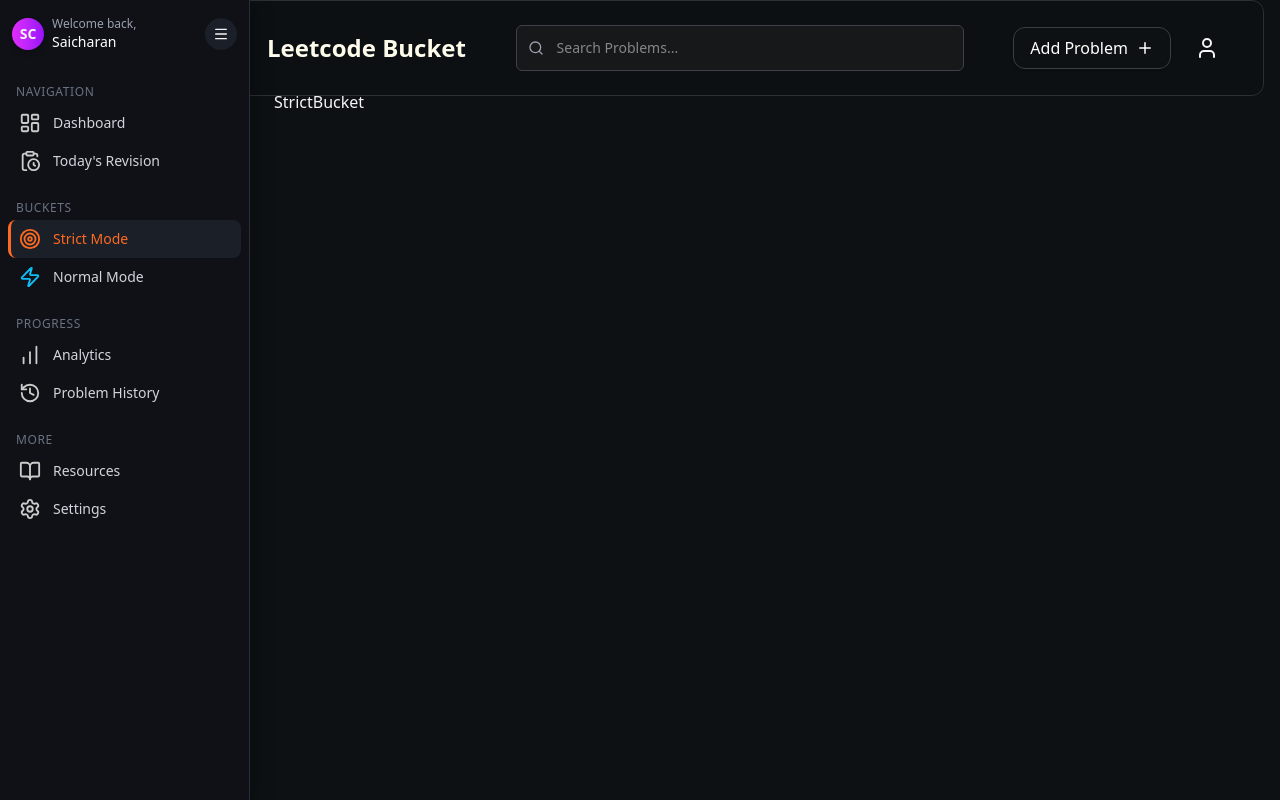
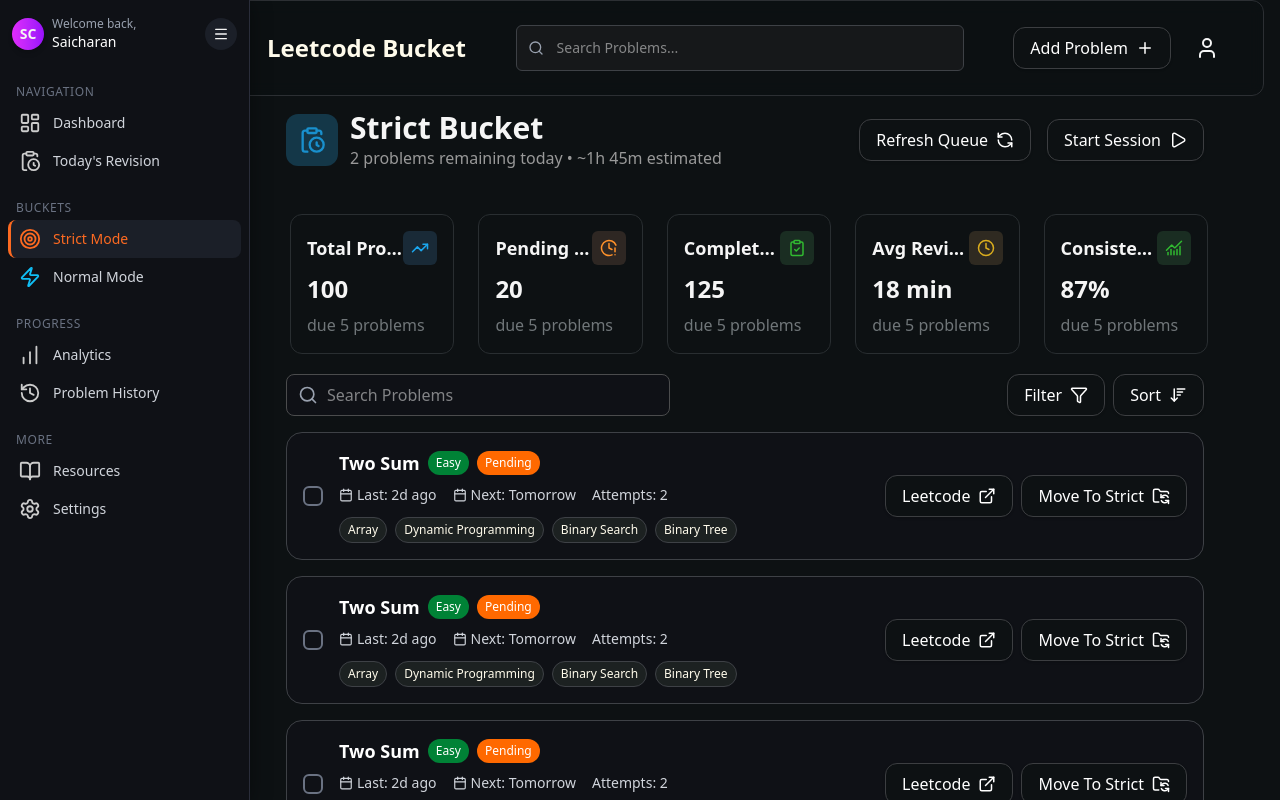
Before and after one commit to Saicharan-775/Leetcode_Bucket, a React (Vite) app: page /strict-bucket in a window 1280 px wide. Built offline with nearby package versions, Linux system fonts and the light colour scheme.

Commit message:
made strict bucket and improved problem card stylings

```diff
--- a/src/constants/constants.js
+++ b/src/constants/constants.js
@@ -13,6 +13,9 @@ import {
   CircleCheck,
   Clock,
   CircleCheckBig,
+  ClockAlert,
+  ClipboardCheck,
+  ChartNoAxesCombined,
 } from "lucide-react";
 export const reviewcards=[
   {
@@ -113,3 +116,41 @@ export const reviewcards=[
       ],
     },
   ];
+// ----------------------------------Strictcard-----------------------------
+ export const StrictCard = [
+  {
+    title: "Total Problems",
+    value: "100",
+    icons: TrendingUp,
+    bgColor: "#192a37",
+    iconColor: "#1ba6ed",
+  },
+  {
+    title: "Pending Today",
+    value: "20",
+    icons: ClockAlert,
+    bgColor: "#2e2723",
+    iconColor: "#ff922b",
+  },
+  {
+    title: "Completed",
+    value: "125",
+    icons: ClipboardCheck,
+    bgColor: "#1a2d22",
+    iconColor: "#31b931",
+  },
+  {
+    title: "Avg Review Time",
+    value: "18 min",
+    icons: Clock,
+    bgColor: "#2f2a21",
+    iconColor: "#daad1e",
+  },
+  {
+    title: "Consistency Rate",
+    value: "87%",
+    icons: ChartNoAxesCombined,
+    bgColor: "#1a2d22",
+    iconColor: "#31b931",
+  },
+];
--- a/src/index.css
+++ b/src/index.css
@@ -34,7 +34,7 @@ body {
     --popover-foreground: #f5f5f5;
 
     --primary: #f5f5f5;
-    --primary-foreground: #0d1113;
+    --primary-foreground: #101418;
 
     --secondary: #1b1e23;
     --secondary-foreground: #e6e6e6;
--- a/src/pages/StrictBucket.jsx
+++ b/src/pages/StrictBucket.jsx
@@ -1,9 +1,76 @@
-import React from 'react'
+import React from "react";
+import { StrictCard } from "../constants/constants";
+import StatCards from "../ui/StatCards";
+import { ClipboardClock, RefreshCcw, Play ,Search, Filter, SortDesc} from "lucide-react";
+import Button from "../ui/button";
+import ProblemCard from "../ui/ProblemCard";
 
 const StrictBucket = () => {
   return (
-    <div>StrictBucket</div>
-  )
-}
+    <div className="w-full px-4 md:px-6 lg:px-8 xl:px-8 mt-5 -ml-5">
+      {/* Header */}
+      <div className="flex flex-col md:flex-row justify-between items-start md:items-center gap-4 md:gap-6">
+        <div className="flex gap-3 items-center">
+          <div className="bg-[#143748] text-[#1990cd] rounded-xl p-3">
+            <ClipboardClock size={28} />
+          </div>
+          <div>
+            <h1 className="text-3xl font-semibold">Strict Bucket</h1>
+            <p className="text-[var(--muted-foreground)] text-sm md:text-base">
+              2 problems remaining today • ~1h 45m estimated
+            </p>
+          </div>
+        </div>
 
-export default StrictBucket
+        <div className="flex gap-3 md:gap-4 mt-2 md:mt-0">
+          <Button name="Refresh Queue" icon={RefreshCcw} />
+          <Button name="Start Session" icon={Play} />
+        </div>
+      </div>
+
+      {/* Stat Cards */}
+      <div className="mt-6 grid grid-cols-1 sm:grid-cols-2 md:grid-cols-3 xl:grid-cols-5 gap-4 sm:gap-6 max-w-[1600px] mx-auto">
+        {StrictCard.map((card, idx) => (
+          <StatCards
+            key={idx}
+            title={card.title}
+            value={card.value}
+            icons={card.icons}
+            bgColor={card.bgColor}
+            iconColor={card.iconColor}
+          />
+        ))}
+      </div>
+      {/* Search, filter and sort */}
+   <div className="flex items-center gap-2 mt-4">
+  <div className="relative flex-1">
+    <Search
+      size={20}
+      className="absolute left-3 top-1/2 transform -translate-y-1/2 text-gray-400 pointer-events-none"
+    />
+    <input
+      type="text"
+      placeholder="Search Problems"
+      className="bg-[var(--card)] border border-[var(--card-foreground)] w-sm rounded-lg pl-10 pr-3 py-2 focus:outline-none focus:ring-1"
+    />
+  </div>
+
+  <div className="flex gap-2">
+    <Button name="Filter" icon={Filter} />
+    <Button name="Sort" icon={SortDesc} />
+  </div>
+</div>
+    <div>
+      <ProblemCard/>
+      <ProblemCard/>
+      <ProblemCard/>
+      <ProblemCard/>
+      <ProblemCard/>
+      <ProblemCard/>
+    </div>
+
+    </div>
+  );
+};
+
+export default StrictBucket;
--- a/src/ui/ProblemCard.jsx
+++ b/src/ui/ProblemCard.jsx
@@ -1,71 +1,64 @@
 import React from "react";
-import {
-  ExternalLink,
-  FolderSync,
-  Calendar,
-} from "lucide-react";
+import { ExternalLink, FolderSync, Calendar } from "lucide-react";
 import Tags from "./Tags";
 import Button from "../ui/button";
-
+import CustomCheckbox from "../ui/checkbox";
 const ProblemCard = () => {
   return (
-    <div className="bg-[#181a21] border border-[#3e4146] w-full max-w-[1400px] rounded-2xl mt-5 flex">
+    <div className="
+      relative
+      bg-[var(--card)]
+      border border-[#3e4146]
+      rounded-2xl
+      mt-4
+      flex items-center
+      p-4
+      hover:shadow-lg hover:scale-[1.02] transition-transform duration-300
+    ">
       {/* ---------- Checkbox Section ---------- */}
-      <div className="flex items-start p-4">
-        <input
-          type="checkbox"
-          className="w-6 h-6  rounded-md border-2 mt-15 border-gray-500 cursor-pointer
-                     checked:bg-green-500 checked:border-green-500 transition-all"
-        />
+      <div className="flex-shrink-0">
+      <div className="flex-shrink-0">
+        <CustomCheckbox />
+      </div>
       </div>
 
-      {/* ---------- Main Content Section ---------- */}
-      <div className="flex-1 p-4">
-        {/* Title + Level + Status */}
-        <div className="flex items-center gap-4 mb-3">
-          <h1 className="font-bold text-lg">Two Sum</h1>
-          <span className="bg-green-800 text-white text-xs px-3 py-1 rounded-full">
+      {/* ---------- Main Content ---------- */}
+      <div className="flex-1 ml-4 flex flex-col gap-2">
+        {/* Title + Difficulty + Status */}
+        <div className="flex flex-wrap items-center gap-2">
+          <h1 className="font-semibold text-lg text-white">Two Sum</h1>
+          <span className="bg-green-700 text-white text-xs px-2 py-1 rounded-full">
             Easy
           </span>
-          <span className="bg-orange-500 text-white text-xs px-3 py-1 rounded-full">
+          <span className="bg-orange-500 text-white text-xs px-2 py-1 rounded-full">
             Pending
           </span>
         </div>
 
-        {/* Meta Info + Buttons */}
-        <div className="flex justify-between items-center mb-3">
-          {/* Left side meta */}
-          <div className="flex gap-6 text-sm text-gray-300">
-            <p className="flex items-center gap-1">
-              <Calendar size={16} /> Last: 2 days ago
-            </p>
-            <p className="flex items-center gap-1">
-              <Calendar size={16} /> Next: Tomorrow
-            </p>
-            <p className="flex items-center gap-1">Attempts: 2</p>
-          </div>
-
-          {/* Right side buttons */}
-          <div className="flex gap-3">
-            <Button name="Leetcode" icon={ExternalLink} />
-            <Button name="Move To Strict" icon={FolderSync} />
-          </div>
+        {/* Meta Info */}
+        <div className="flex flex-wrap gap-4 text-gray-300 text-sm items-center">
+          <p className="flex items-center gap-1">
+            <Calendar size={14} /> Last: 2d ago
+          </p>
+          <p className="flex items-center gap-1">
+            <Calendar size={14} /> Next: Tomorrow
+          </p>
+          <p>Attempts: 2</p>
         </div>
 
         {/* Tags */}
-        <div className="flex flex-wrap gap-2 mb-3">
+        <div className="flex flex-wrap gap-2 mt-1">
           <Tags tag="Array" />
           <Tags tag="Dynamic Programming" />
           <Tags tag="Binary Search" />
           <Tags tag="Binary Tree" />
         </div>
+      </div>
 
-        {/* Hint */}
-        <div>
-          <p className="text-sm text-gray-400">
-            💡 Hint: Remember to use HashMap and manipulate sum
-          </p>
-        </div>
+      {/* Buttons */}
+      <div className="ml-4 flex-shrink-0 flex gap-2">
+        <Button name="Leetcode" icon={ExternalLink} size="sm" />
+        <Button name="Move To Strict" icon={FolderSync} size="sm" />
       </div>
     </div>
   );
--- a/src/ui/ProgressCard.jsx
+++ b/src/ui/ProgressCard.jsx
@@ -15,7 +15,7 @@ const ProgressCard = () => {
   const normalProgress = Math.round((normalSolved / normalTotal) * 100);
 
   return (
-    <div className="bg-[var(--card)  border border-[var(--card-foreground)] hover:bg-[#021719] transition-all duration-300 p-4 md:p-6 rounded-2xl mb-2 w-full h-fit shadow-lg border border-gray-800">
+    <div className="bg-[var(--card)  primary-foreground border-[var(--card-foreground)] hover:bg-[var(--primary-foreground)] transition-all duration-300 p-4 md:p-6 rounded-2xl mb-2 w-full h-fit shadow-lg border ">
       {/* Title */}
       <h1 className="text-gray-300 font-semibold text-lg mb-4">Overall Progress</h1>
 
@@ -25,7 +25,7 @@ const ProgressCard = () => {
       {/* Overall Progress Bar */}
       <div className="w-full bg-gray-800 h-3 rounded-full overflow-hidden mb-6">
         <div
-          className="bg-indigo-500 h-3 rounded-full transition-all duration-500"
+          className="bg-[#8C4ACD] h-3 rounded-full transition-all duration-500"
           style={{ width: `${overallProgress}%` }}
         ></div>
       </div>
--- a/src/ui/Progressbar.jsx
+++ b/src/ui/Progressbar.jsx
@@ -1,6 +1,6 @@
 import React from "react";
 
-const ProgressBar = ({ value, max, color = "#3b82f6" }) => {
+const ProgressBar = ({ value, max, color = "#8C4ACD" }) => {
   const percentage = Math.min((value / max) * 100, 100);
 
   return (
--- a/src/ui/StatCards.jsx
+++ b/src/ui/StatCards.jsx
@@ -6,7 +6,7 @@ import '../index.css'
 
 const StatCards = ({ title, value ,icons:Icon,bgColor,iconColor}) => {
   return (
-    <div className="bg-[#121426]] mt-5 border border-[#292e31] px-4 py-4 m-1 rounded-xl w-full hover:bg-[#021719] transition-all duration-200">
+    <div className="bg-[var(--background)] mt-5 border border-[#292e31] px-4 py-4 m-1 rounded-xl w-full hover:bg-[var(--primary-foreground)] transition-all duration-200">
       {/* Top row: Title + Icon */}
       <div className="flex justify-between items-center mb-2">
         <h1 className="text-lg font-semibold truncate ">{title}</h1>
--- /dev/null
+++ b/src/ui/checkbox.jsx
@@ -0,0 +1,38 @@
+import React, { useState } from "react";
+
+const CustomCheckbox = () => {
+  const [checked, setChecked] = useState(false);
+
+  return (
+    <label className="flex-shrink-0 cursor-pointer">
+      <input
+        type="checkbox"
+        checked={checked}
+        onChange={() => setChecked(!checked)}
+        className="hidden"
+      />
+      <div
+        className={`
+          w-5 h-5 border-2 border-gray-500 rounded-md
+          flex items-center justify-center
+          bg-[var(--card)]
+          transition-colors duration-200
+        `}
+      >
+        {checked && (
+          <svg
+            className="w-3 h-3 text-green-500"
+            fill="none"
+            stroke="currentColor"
+            strokeWidth="5"
+            viewBox="0 0 24 24"
+          >
+            <path strokeLinecap="round" strokeLinejoin="round" d="M5 13l4 4L19 7" />
+          </svg>
+        )}
+      </div>
+    </label>
+  );
+};
+
+export default CustomCheckbox;
```
Also changed, not shown: src/pages/RevisionQueue.jsx (+23 -7 lines).
